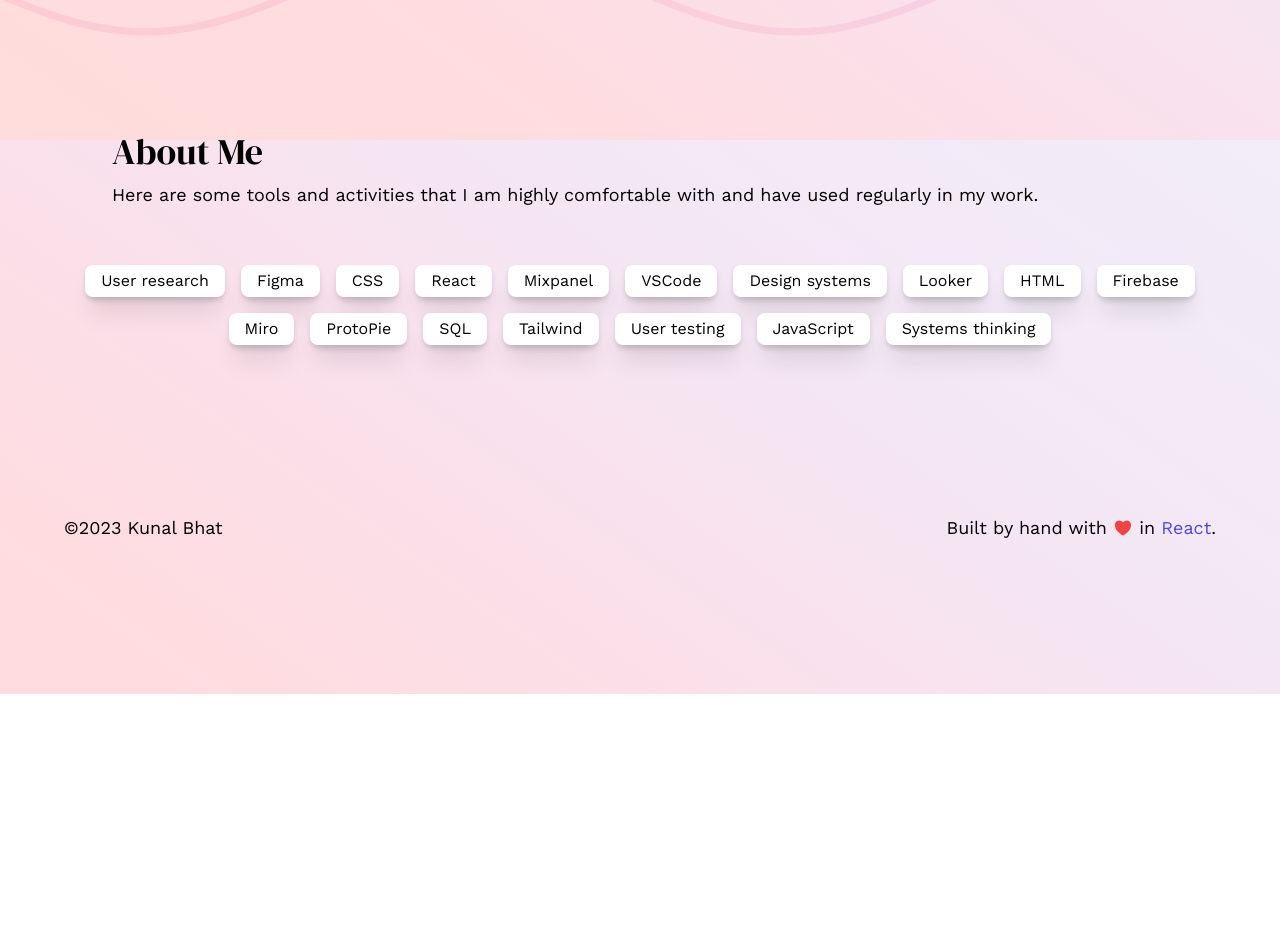
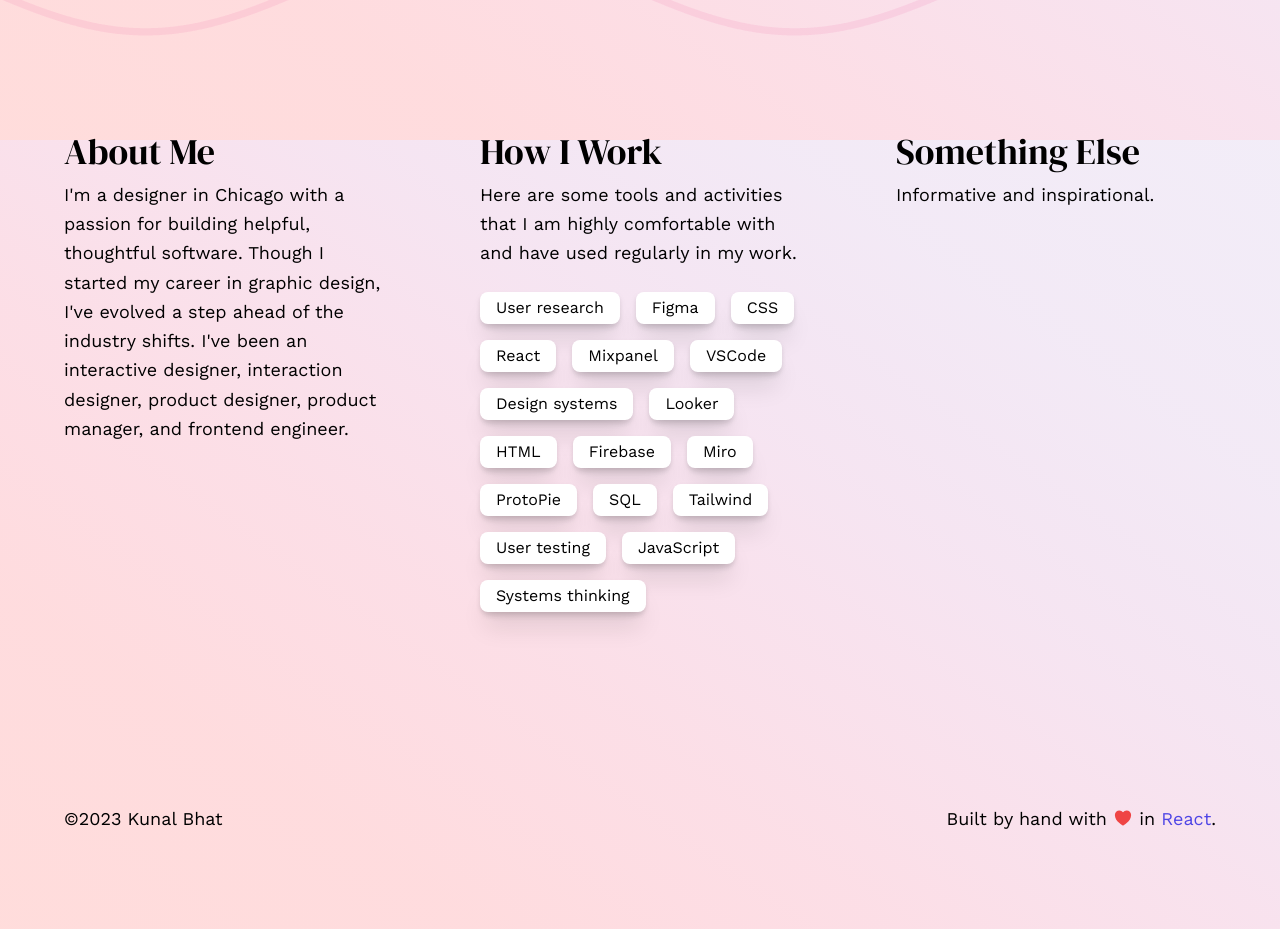
Before and after one commit to kunalbhat/portfolio-site, a React (Create React App) app: page / in a window 1280 px wide. Shown: the part 2260-3189 px from the top of the page. Before the commit the page ends 2954 px from the top, so only its background shows below. Built offline with nearby package versions, Linux system fonts and the light colour scheme.

Commit message:
change up bottom content

```diff
--- a/src/App.css
+++ b/src/App.css
@@ -101,7 +101,7 @@ section {
 }
 
 .tags-list {
-  @apply flex flex-wrap md:justify-center gap-4;
+  @apply flex flex-wrap gap-4;
 }
 
 .tags-list li {
--- a/src/pages/Home.js
+++ b/src/pages/Home.js
@@ -110,8 +110,8 @@ export function Home() {
           <h2>Projects</h2>
           {/* <p>A few larger case studies to showcase that I'm most proud of.</p> */}
         </header>
-        <div className="md:grid grid-flow-row gap-16 grid-cols-5">
-          <aside className="skyteller-cover mb-8 md:mb-0 flex col-span-3 shadow-xl rounded-2xl bg-indigo-950 items-center justify-center h-96">
+        <div className="lg:grid grid-flow-row gap-16 grid-cols-5">
+          <aside className="skyteller-cover mb-8 lg:mb-0 flex col-span-3 shadow-xl rounded-2xl bg-indigo-950 items-center justify-center h-96">
             <SkytellerLogo />
           </aside>
           <article className="col-span-2 flex flex-col justify-center">
@@ -131,7 +131,7 @@ export function Home() {
         </div>
       </section>
       <section className="content-container">
-        <div className="flex flex-col-reverse md:grid md:grid-flow-row md:gap-16 md:grid-cols-5">
+        <div className="flex flex-col-reverse lg:grid lg:grid-flow-row lg:gap-16 lg:grid-cols-5">
           <article className="col-span-2 flex flex-col justify-center">
             <h3>Braintree Control Panel</h3>
             <h5>Braintree / PayPal</h5>
@@ -144,26 +144,39 @@ export function Home() {
               Read on
             </a>
           </article>
-          <aside className="braintree-cover mb-8 md:mb-0 flex col-span-3 shadow-xl rounded-2xl bg-white items-center justify-center h-80 md:h-96">
+          <aside className="braintree-cover mb-8 lg:mb-0 flex col-span-3 shadow-xl rounded-2xl bg-white items-center justify-center h-80 md:h-96">
             <p>Test</p>
           </aside>
         </div>
       </section>
       <div className="section-divider"></div>
-      <section className="content-container">
-        <header className="section-header">
+      <section className="content-container lg:grid grid-cols-3 gap-24">
+        <div className="col-span-1">
           <h2>About Me</h2>
+          <p>
+            I'm a designer in Chicago with a passion for building helpful,
+            thoughtful software. Though I started my career in graphic design,
+            I've evolved a step ahead of the industry shifts. I've been an
+            interactive designer, interaction designer, product designer,
+            product manager, and frontend engineer.
+          </p>
+        </div>
+        <div className="col-span-1">
+          <h2>How I Work</h2>
           <p>
             Here are some tools and activities that I am highly comfortable with
             and have used regularly in my work.
           </p>
-        </header>
-
-        <ul className="grid tags-list">
-          {shuffledList.map((key, value) => {
-            return <li>{key}</li>;
-          })}
-        </ul>
+          <ul className="grid tags-list">
+            {shuffledList.map((key, value) => {
+              return <li>{key}</li>;
+            })}
+          </ul>
+        </div>
+        <div className="col-span-1">
+          <h2>Something Else</h2>
+          <p>Informative and inspirational.</p>
+        </div>
       </section>
     </>
   );
```
